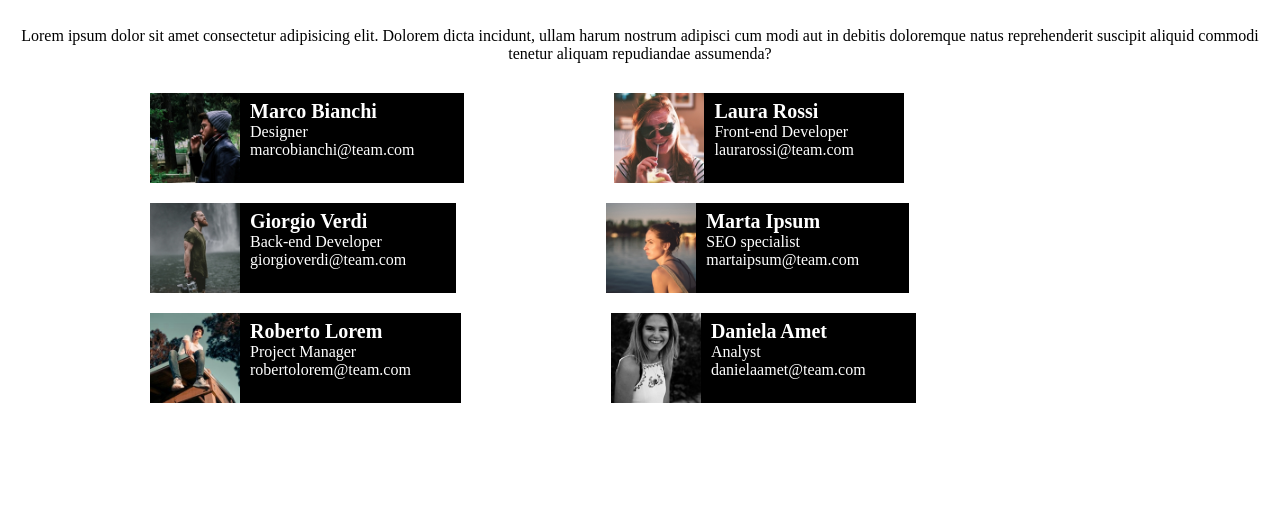
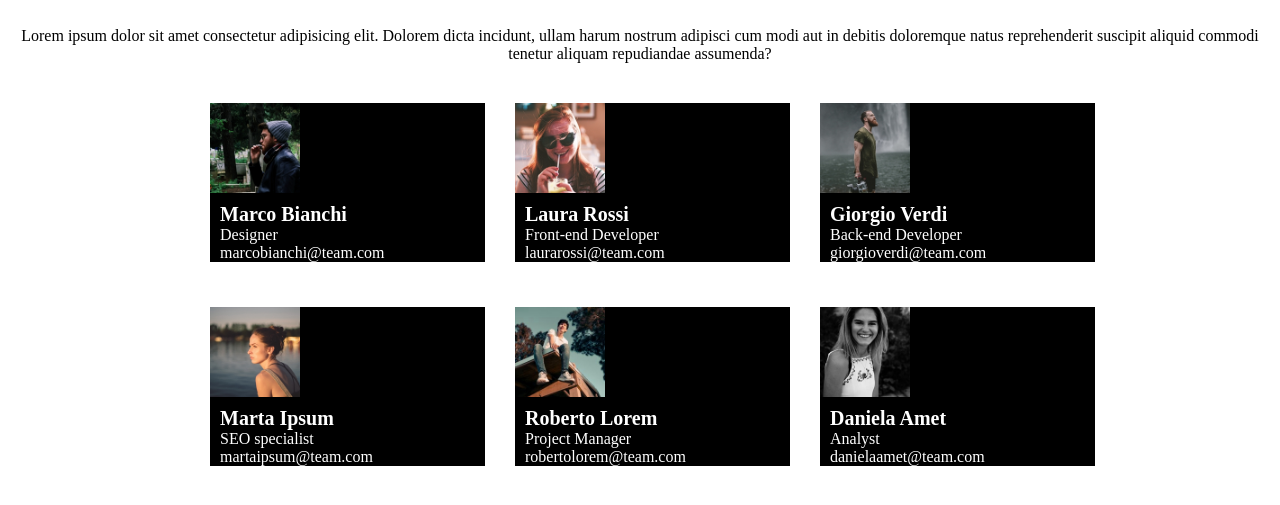
Before and after one commit to FraBif/html-css-float-cards, a plain HTML site: page index.html in a window 1280 px wide. Shown: the part 73-578 px from the top of the page. Drawn offline with Linux system fonts and the light colour scheme.

Commit message:
Fixed boxes and cleaned css

```diff
--- a/css/style.css
+++ b/css/style.css
@@ -18,41 +18,11 @@
     float: right;
 }
 
-.container{
-    text-align: center;
-    margin: 0 auto;
-
-
-}
-
-
 h1{
     color: red;
     margin-top: 30px;
     font-size: 35px;
     margin-bottom: 30px;
-}
-
-
-img{
-    vertical-align: middle;
-    width: 90px;
-    height: 90px;
-}
-
-.box{
-
-    background-color:black;
-    margin-bottom: 20px;
-    margin-left: 150px;
-    text-align: left;
-    color: white;
-
-
-}
-
-
-#titolo{
     text-align: center;
 }
 
@@ -61,11 +31,31 @@ img{
     text-align: center;
 }
 
+.small-container{
+    margin-left: 180px;
+    margin-top: 40px;
+}
+
+.box{
+
+    background-color:black;
+    margin-bottom: 45px;
+    margin-left: 30px;
+    text-align: left;
+    color: white;
+    width: 25%
+}
+
+img{
+    vertical-align: middle;
+    width: 90px;
+    height: 90px;
+}
 
 .testo{
     margin-right: 50px;
     margin-left: 10px;
-    margin-top: 7px;
+    margin-top: 10px;
 }
 
 span{
--- a/index.html
+++ b/index.html
@@ -8,7 +8,7 @@
     <link rel="stylesheet" href="css/style.css">
 </head>
 <body>
-    <div class="container">
+    <div>
         <section id="titolo">
             <h1>
                 Meet Our Team
@@ -20,7 +20,8 @@
             </p>
         </section>
         <section class="clearfix">
-            <div class="clearfix float-left box">
+            <div class="clearfix small-container">
+                <div class="clearfix float-left box">
                 <img src="img/male1.png" alt="foto-marco" class="float-left">
                 <div class="float-left testo">
                    <span>
@@ -98,6 +99,8 @@
                    danielaamet@team.com
                 </div>
             </div>
+            </div>
+
 
 
         </section>
```
